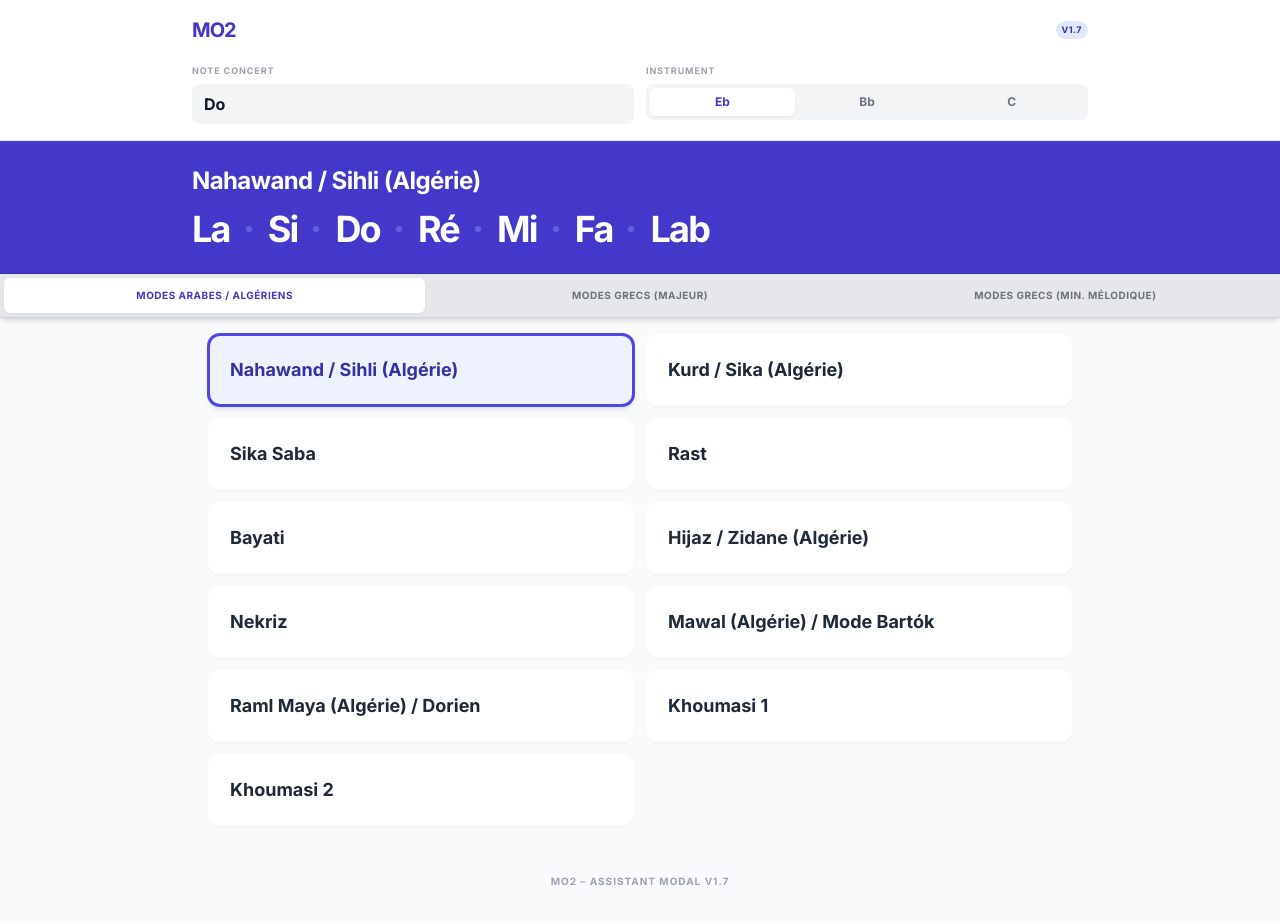
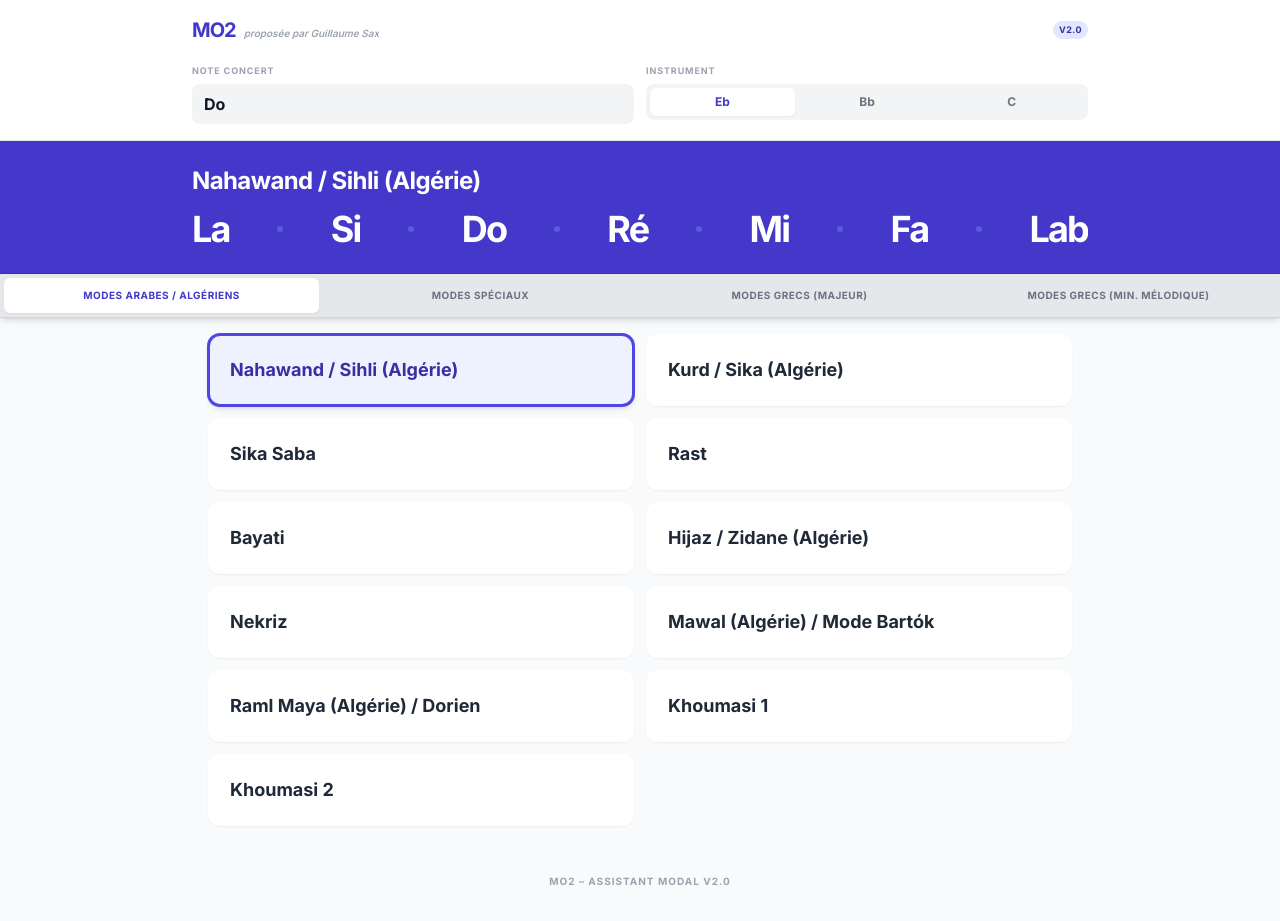
Before and after one commit to guillaumesax/MO2, a React (Vite) app: page / in a window 1280 px wide. Built offline with nearby package versions, Linux system fonts and the light colour scheme.

Commit message:
Add files via upload

```diff
--- a/App.tsx
+++ b/App.tsx
@@ -44,9 +44,12 @@ export default function App() {
         <header className="bg-white p-3 md:p-4 border-b">
           <div className="max-w-4xl mx-auto space-y-3">
             <div className="flex items-center justify-between">
-              <h1 className="text-xl font-black text-indigo-700 tracking-tighter">MO2</h1>
-              <span className="text-[9px] bg-indigo-100 text-indigo-800 px-1.5 py-0.5 rounded-full font-bold uppercase tracking-wider">
-                v1.7
+              <div className="flex items-baseline gap-2 overflow-hidden">
+                <h1 className="text-xl font-black text-indigo-700 tracking-tighter flex-shrink-0">MO2</h1>
+                <span className="text-[10px] font-semibold text-gray-400 truncate italic">proposée par Guillaume Sax</span>
+              </div>
+              <span className="text-[9px] bg-indigo-100 text-indigo-800 px-1.5 py-0.5 rounded-full font-bold uppercase tracking-wider flex-shrink-0">
+                v2.0
               </span>
             </div>
 
@@ -92,25 +95,25 @@ export default function App() {
         </header>
 
         {/* Affichage des Résultats (Zone Bleue) */}
-        <div className="bg-indigo-700 text-white p-4 md:p-6 border-b border-indigo-800">
-          <div className="max-w-4xl mx-auto text-center lg:text-left">
-            <h2 className="text-xl md:text-2xl font-bold tracking-tight mb-3">{selectedMode.name}</h2>
+        <div className="bg-indigo-700 text-white p-3 md:p-6 border-b border-indigo-800">
+          <div className="max-w-4xl mx-auto text-center lg:text-left overflow-hidden">
+            <h2 className="text-lg md:text-2xl font-bold tracking-tight mb-2 md:mb-3 truncate">{selectedMode.name}</h2>
 
-            <div className="flex flex-wrap justify-center lg:justify-start gap-3 md:gap-4 items-center">
+            <div className="flex flex-nowrap justify-between items-center gap-1 md:gap-4 w-full">
               {transposedResult.map((note, idx) => (
                 <React.Fragment key={idx}>
-                  <div className="flex items-start">
-                    <span className="text-2xl md:text-4xl font-black tracking-tighter">
+                  <div className="flex items-start flex-shrink-0">
+                    <span className="text-lg sm:text-2xl md:text-4xl font-black tracking-tighter">
                       {note.name}
                     </span>
                     {note.isMicrotonal && (
-                      <span className="text-xl md:text-2xl text-indigo-300 font-serif -ml-0.5 mt-0.5" title="Quart de ton">
+                      <span className="text-sm sm:text-xl md:text-2xl text-indigo-300 font-serif -ml-0.5 mt-0.5" title="Quart de ton">
                         𝄳
                       </span>
                     )}
                   </div>
                   {idx < transposedResult.length - 1 && (
-                    <span className="w-1 md:w-1.5 h-1 md:h-1.5 rounded-full bg-indigo-400 opacity-50"></span>
+                    <span className="w-0.5 md:w-1.5 h-0.5 md:h-1.5 rounded-full bg-indigo-400 opacity-40 flex-shrink-0"></span>
                   )}
                 </React.Fragment>
               ))}
@@ -158,7 +161,7 @@ export default function App() {
       </main>
 
       <footer className="text-center p-8 text-gray-400 text-[10px] font-bold uppercase tracking-widest">
-        MO2 – Assistant Modal v1.7
+        MO2 – Assistant Modal v2.0
       </footer>
     </div>
   );
--- a/constants.ts
+++ b/constants.ts
@@ -24,7 +24,7 @@ export const CATEGORIES: ModeCategory[] = [
     modes: [
       {
         name: 'Nahawand / Sihli (Algérie)',
-        intervals: [0, 2, 3, 5, 7, 8, 11], // Pas de Sib, donc Si bécarre (11)
+        intervals: [0, 2, 3, 5, 7, 8, 11],
         useFlats: true
       },
       {
@@ -40,30 +40,30 @@ export const CATEGORIES: ModeCategory[] = [
       {
         name: 'Rast',
         intervals: [0, 2, 3, 5, 7, 9, 10],
-        microtonalIndices: [2, 6], // Mib et Sib quarts de ton
+        microtonalIndices: [2, 6],
         useFlats: true
       },
       {
         name: 'Bayati',
-        intervals: [0, 1, 3, 5, 7, 8, 11], // Pas de Sib (Si bécarre), Réb et Lab qdt
+        intervals: [0, 1, 3, 5, 7, 8, 11],
         microtonalIndices: [1, 5],
         useFlats: true
       },
       {
         name: 'Hijaz / Zidane (Algérie)',
-        intervals: [0, 1, 4, 5, 7, 8, 11], // Pas de Sib (Si bécarre)
+        intervals: [0, 1, 4, 5, 7, 8, 11],
         useFlats: true
       },
       {
         name: 'Nekriz',
-        intervals: [0, 2, 3, 6, 7, 8, 11], // Fa# (6), Lab (8), Si bécarre (11)
-        sharpIndices: [3], // L'intervalle à l'index 3 (semiton 6) doit être Fa#
+        intervals: [0, 2, 3, 6, 7, 8, 11],
+        sharpIndices: [3],
         useFlats: true
       },
       {
         name: 'Mawal (Algérie) / Mode Bartók',
         intervals: [0, 2, 4, 6, 7, 9, 10],
-        sharpIndices: [3], // L'intervalle à l'index 3 (semiton 6) doit être Fa#
+        sharpIndices: [3],
         useFlats: true
       },
       {
@@ -73,6 +73,35 @@ export const CATEGORIES: ModeCategory[] = [
       },
       { name: 'Khoumasi 1', intervals: [0, 3, 5, 7, 10], useFlats: true },
       { name: 'Khoumasi 2', intervals: [0, 2, 4, 7, 9], useFlats: true },
+    ]
+  },
+  {
+    id: 'special',
+    title: 'Modes Spéciaux',
+    modes: [
+      {
+        name: 'Gamme Altérée',
+        intervals: [0, 1, 3, 4, 6, 8, 10],
+        useFlats: true
+      },
+      {
+        name: 'Gamme par tons',
+        intervals: [0, 2, 4, 6, 8, 10]
+      },
+      {
+        name: 'Demi-ton / Ton',
+        intervals: [0, 1, 3, 4, 6, 7, 9, 10],
+        useFlats: true
+      },
+      {
+        name: 'Blues Majeure',
+        intervals: [0, 2, 3, 4, 7, 9]
+      },
+      {
+        name: 'Blues Mineure',
+        intervals: [0, 3, 5, 6, 7, 10],
+        useFlats: true
+      },
     ]
   },
   {
```
